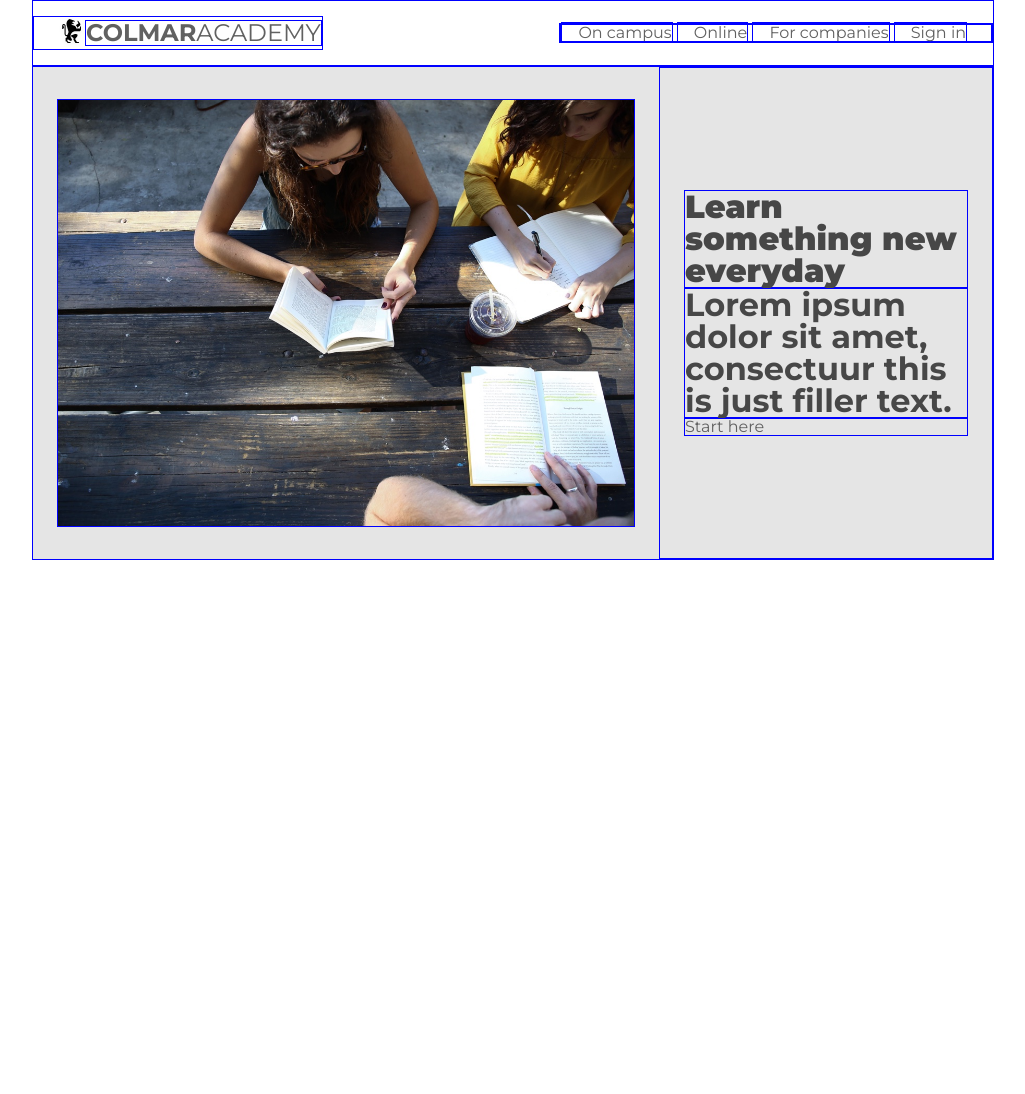
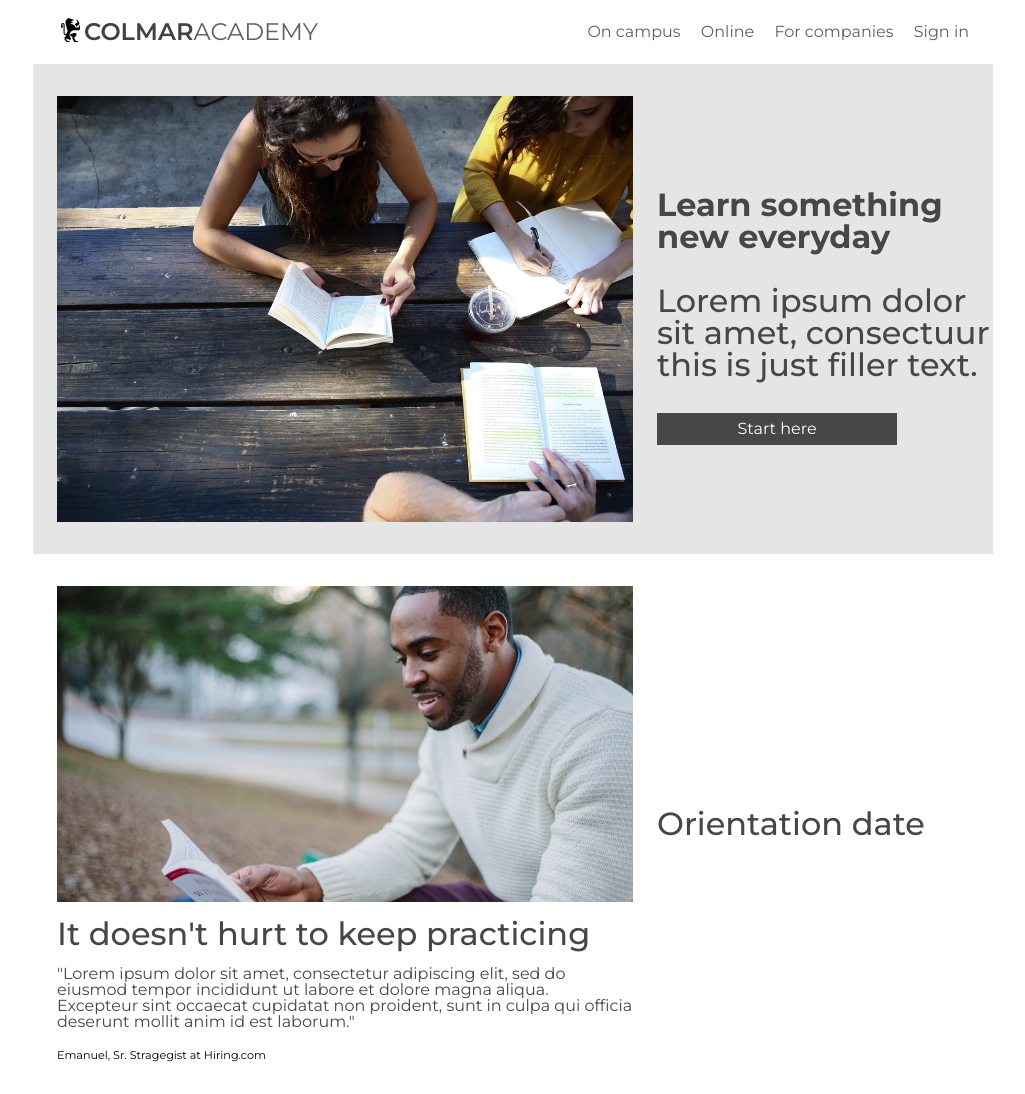
Before and after one commit to kkauf/Colmar_Academy, a plain HTML site: page index.html in a window 1280 px wide. Shown: the whole page, without its empty margins (127-1152 px from the left). Before the commit the page ends 800 px from the top, so only its background shows below. Drawn offline with Linux system fonts and the light colour scheme.

Commit message:
Information section #1

```diff
--- a/css/style.css
+++ b/css/style.css
@@ -2,9 +2,9 @@ html, body {
   font-size: 16px;
 }
 
-header, nav, div, ul, li, h1, h2, span {
+/* header, nav, div, ul, li, h1, h2, span {
   border: 1px solid blue;
-}
+} */
 
 .container {
   max-width: 960px;
@@ -16,18 +16,37 @@ body {
   color: #616161;
 }
 
-h1, h2 {
+p, h1, h2, h3 {
   color: #474747;
+  margin: 1rem 0;
 }
 
 h1 {
-  font-weight: 900;
+  font-weight: 700;
   font-size: 2rem;
 }
 
 h2 {
-  font-weight: 700;
+  font-weight: 500;
   font-size: 2rem;
+}
+
+p {
+  font-size: 1rem;
+  font-weight: 400;
+}
+
+.jumbo-left {
+  width: 60%;
+  overflow: hidden;
+  margin: 2rem 1.5rem;
+}
+
+.jumbo-right {
+  display: flex;
+  flex-direction: column;
+  justify-content: center;
+  max-width: 35%
 }
 
 /* Header */
@@ -53,7 +72,8 @@ header {
 }
 
 .logo strong {
-  font-weight: bold;
+  font-weight: 600;
+  color: #424242;
 }
 
 ul {
@@ -67,27 +87,33 @@ header ul li {
 
 /* Banner Section */
 
-.banner {
+.jumbo-1 {
   background-color: #E5E5E5;
   display: flex;
 }
 
-.banner .image {
-  width: 60%;
-  overflow: hidden;
-  margin: 2rem 1.5rem;
-  flex-shrink: 0;
-}
-
-.image img {
+.jumbo-left img {
   max-width: 100%;
   height: auto;
   display: block;
 }
 
-.banner-text {
+.button {
+  color: #FFF;
+  background-color: #474747;
+  text-align: center;
+  width: 15rem;
+  padding: 0.5rem 0;
+  margin-top: 1rem;
+}
+
+/* Information Section */
+
+.jumbo-2 {
   display: flex;
-  flex-direction: column;
-  justify-content: center;
-  padding: 1.5rem;
 }
+
+.author {
+  font-size: 0.7rem;
+  color: #000;
+}
--- a/index.html
+++ b/index.html
@@ -5,7 +5,7 @@
     <meta name="viewport" content="width=device-width">
     <link rel="stylesheet" href="./css/reset.css" type="text/css">
     <link rel="stylesheet" href="./css/style.css" type="text/css">
-    <link href="https://fonts.googleapis.com/css?family=Montserrat:300,400,500,700,800,900" rel="stylesheet">
+    <link href="https://fonts.googleapis.com/css?family=Montserrat:300,400,500,600,700" rel="stylesheet">
     <title>Colmar Academy</title>
   </head>
   <body>
@@ -29,16 +29,37 @@
 
 <!-- Banner Section -->
 
-    <div class="banner container">
-      <div class="image">
+    <div class="jumbo-1 container">
+      <div class="jumbo-left">
         <img src="./assets/images/banner.jpg" alt="Students studying">
       </div>
-      <div class="banner-text">
+      <div class="jumbo-right">
         <h1>Learn something new everyday</h1>
         <h2>Lorem ipsum dolor sit amet, consectuur this is just filler text.</h2>
         <span class="button">Start here</span>
       </div>
     </div>
 
+<!-- Content-1 Section -->
+  <div class="jumbo-2 container">
+    <div class="jumbo-left">
+      <img src="./assets/images/information-main.jpg" alt="">
+      <div class="quote">
+        <h2>It doesn't hurt to keep practicing</h2>
+        <p>"Lorem ipsum dolor sit amet, consectetur adipiscing elit, sed do eiusmod tempor incididunt ut labore et dolore magna aliqua.
+          Excepteur sint occaecat cupidatat non proident, sunt in culpa qui officia deserunt mollit anim id est laborum."
+        </p>
+        <span class="author">Emanuel, Sr. Stragegist at Hiring.com</span>
+      </div>
+    </div>
+    <div class="jumbo-right">
+      <div class="information">
+        <h2>Orientation date</h2>
+      </div>
+    </div>
+
+  </div>
+
+
   </body>
 </html>
```
